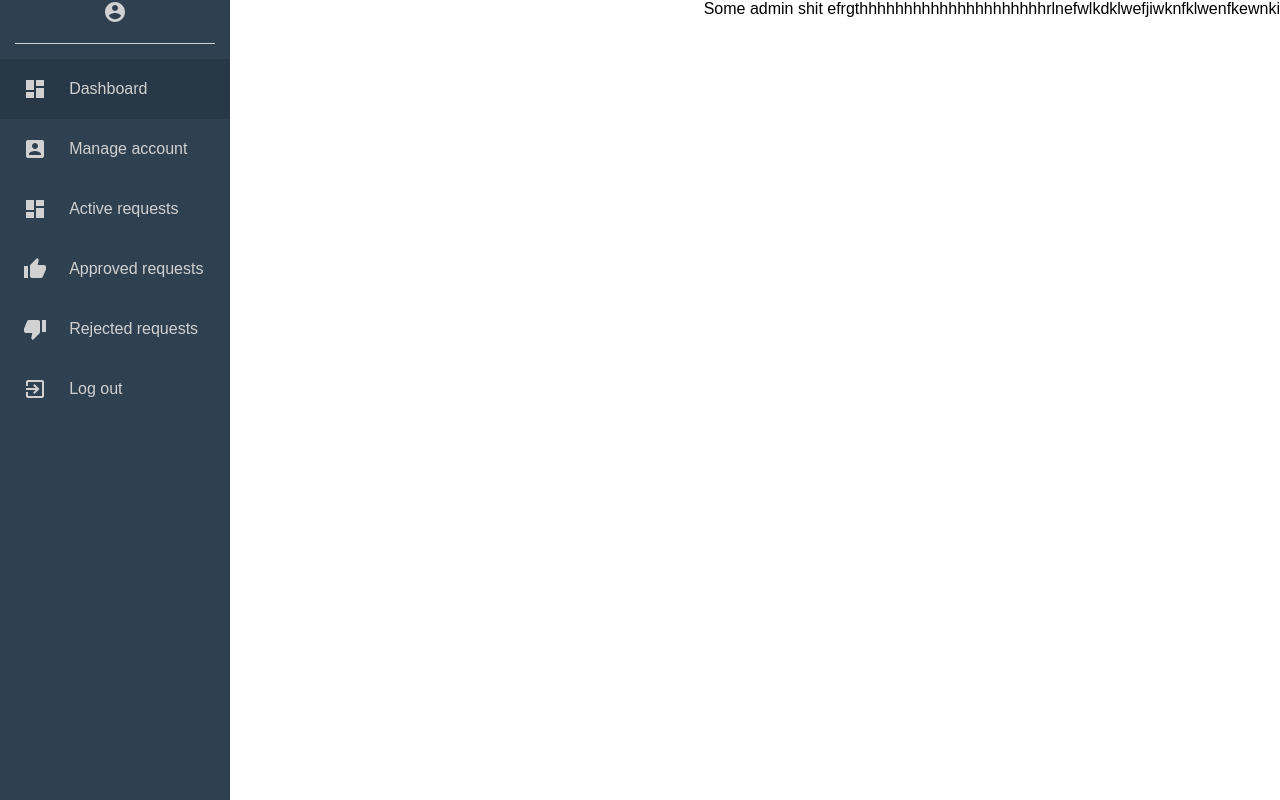
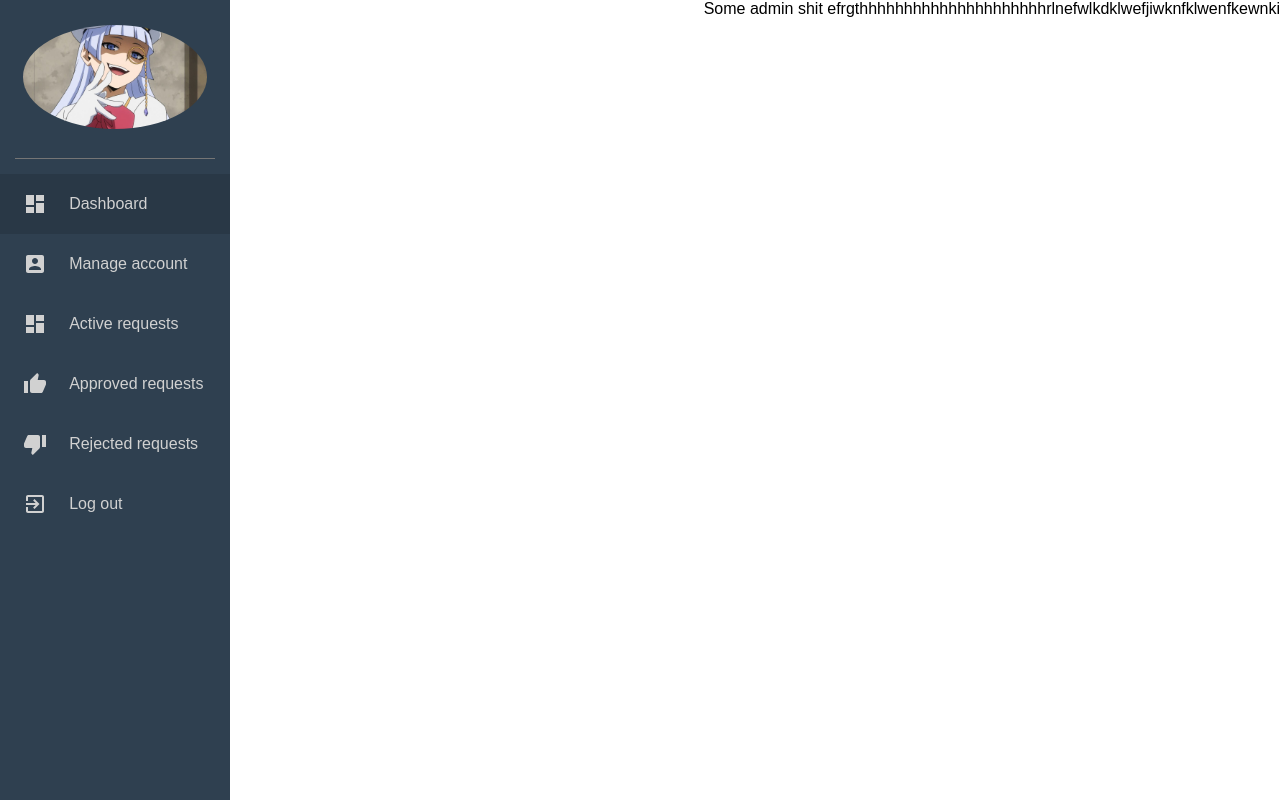
Before and after one commit to yusraahmed3/smartfarmingweb, a React (Create React App) app: page /adminDash in a window 1280 px wide. Built offline with nearby package versions, Linux system fonts and the light colour scheme.

Commit message:
image profile

```diff
--- a/src/components/Avatar.css
+++ b/src/components/Avatar.css
@@ -1,5 +1,12 @@
 .avatarcss{
     color: rgb(209, 209, 209);
     text-align: center;
+    margin-bottom: 25px;
+    margin-top: 25px;
+}
 
+img{
+    width: 80%;
+    height: 80%;
+    border-radius: 50%;
 }
--- a/src/components/Avatar.js
+++ b/src/components/Avatar.js
@@ -1,11 +1,12 @@
 import React from 'react'
 import AccountCircleIcon from '@material-ui/icons/AccountCircle';
+import Animegirl from '../images/anime.jpg'
 import './Avatar.css'
 
 function Avatar() {
     return (
         <div className="avatarcss">
-            <AccountCircleIcon/>
+            <img src={Animegirl} alt="anime"/>
         </div>
     )
 }
--- a/src/components/Sidebar.css
+++ b/src/components/Sidebar.css
@@ -17,7 +17,7 @@
 
 .linesep{
     border: none;
-    border-bottom: 0.5px solid rgb(209, 209, 209);
+    border-bottom: 0.5px solid rgb(117, 117, 117);
     margin: 15px 15px;
 }
 
```
Also changed, not shown: src/images/anime.jpg (added).
